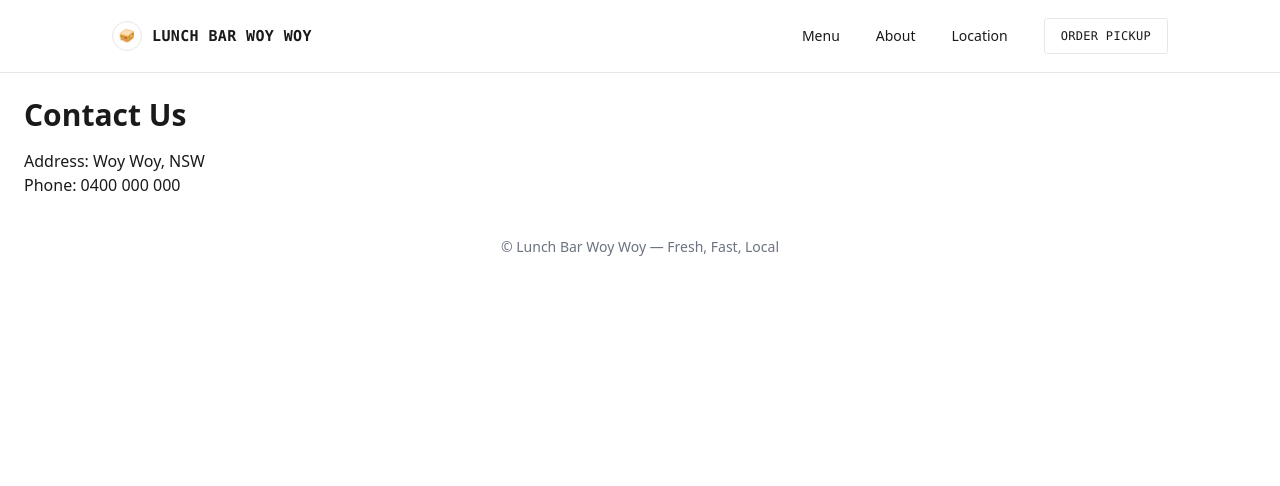
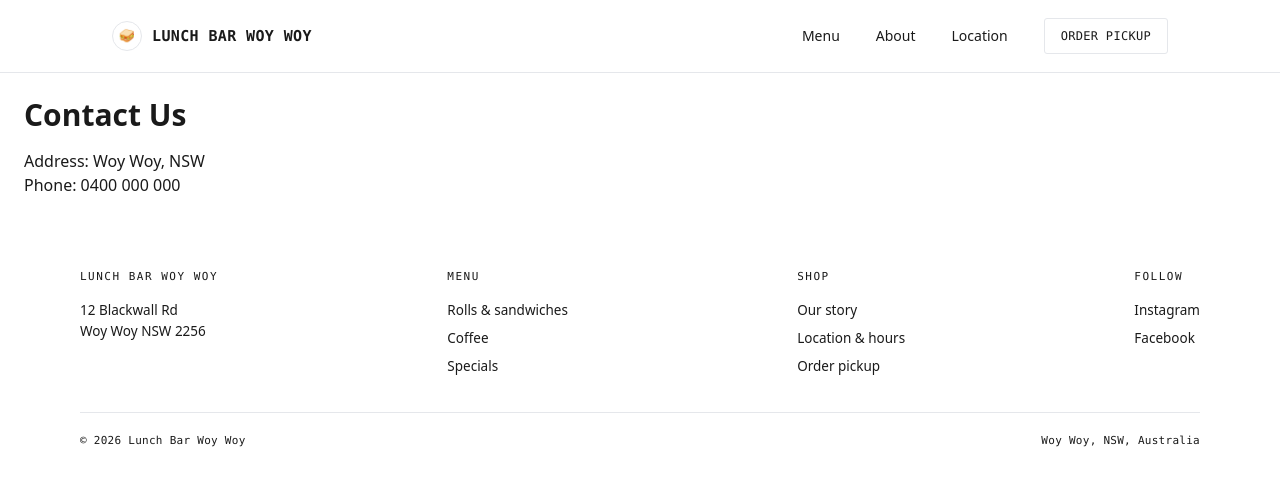
Before and after one commit to bradbates33-sketch/lunch-bar-woy-woy-website, a Next.js app: page /contact in a window 1280 px wide. Shown: the top 486 px of the page. Built offline with nearby package versions, Linux system fonts and the light colour scheme.

Commit message:
Update Footer.jsx

```diff
--- a/components/Footer.jsx
+++ b/components/Footer.jsx
@@ -1,7 +1,55 @@
 export default function Footer() {
   return (
-    <footer className="p-4 text-center text-sm text-gray-500">
-      © Lunch Bar Woy Woy — Fresh, Fast, Local
+    <footer className="bg-ink px-8 pt-12 pb-7">
+      <div className="max-w-[1120px] mx-auto flex flex-wrap justify-between gap-8 pb-7 border-b border-paper/10">
+        <div>
+          <h4 className="font-mono text-[11px] tracking-[1.5px] uppercase text-mustard mb-3.5">
+            Lunch Bar Woy Woy
+          </h4>
+          <p className="text-[13.5px] text-paper/60 leading-relaxed">
+            12 Blackwall Rd
+            <br />
+            Woy Woy NSW 2256
+          </p>
+        </div>
+        <div>
+          <h4 className="font-mono text-[11px] tracking-[1.5px] uppercase text-mustard mb-3.5">Menu</h4>
+          <a href="#menu" className="block text-[13.5px] text-paper/60 hover:text-paper mb-2">
+            Rolls &amp; sandwiches
+          </a>
+          <a href="#menu" className="block text-[13.5px] text-paper/60 hover:text-paper mb-2">
+            Coffee
+          </a>
+          <a href="#menu" className="block text-[13.5px] text-paper/60 hover:text-paper mb-2">
+            Specials
+          </a>
+        </div>
+        <div>
+          <h4 className="font-mono text-[11px] tracking-[1.5px] uppercase text-mustard mb-3.5">Shop</h4>
+          <a href="#about" className="block text-[13.5px] text-paper/60 hover:text-paper mb-2">
+            Our story
+          </a>
+          <a href="#location" className="block text-[13.5px] text-paper/60 hover:text-paper mb-2">
+            Location &amp; hours
+          </a>
+          <a href="#menu" className="block text-[13.5px] text-paper/60 hover:text-paper mb-2">
+            Order pickup
+          </a>
+        </div>
+        <div>
+          <h4 className="font-mono text-[11px] tracking-[1.5px] uppercase text-mustard mb-3.5">Follow</h4>
+          <a href="#" className="block text-[13.5px] text-paper/60 hover:text-paper mb-2">
+            Instagram
+          </a>
+          <a href="#" className="block text-[13.5px] text-paper/60 hover:text-paper mb-2">
+            Facebook
+          </a>
+        </div>
+      </div>
+      <div className="max-w-[1120px] mx-auto pt-5 flex flex-wrap justify-between gap-2.5 font-mono text-[11px] text-paper/60 tracking-wide">
+        <span>© 2026 Lunch Bar Woy Woy</span>
+        <span>Woy Woy, NSW, Australia</span>
+      </div>
     </footer>
   );
 }
```
